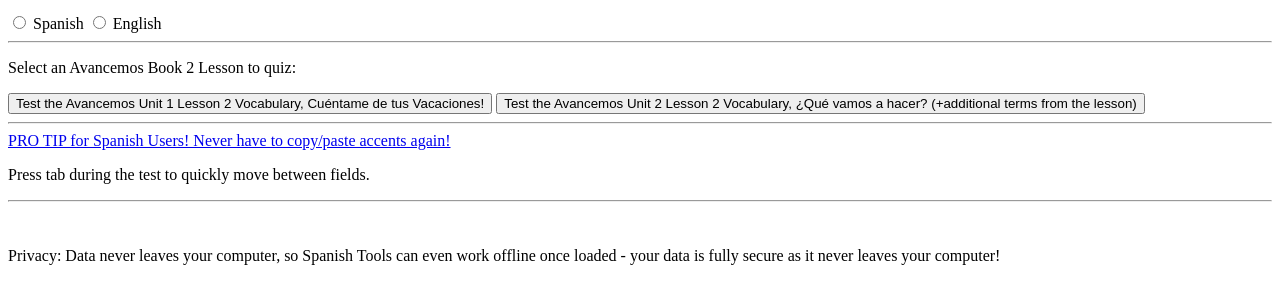
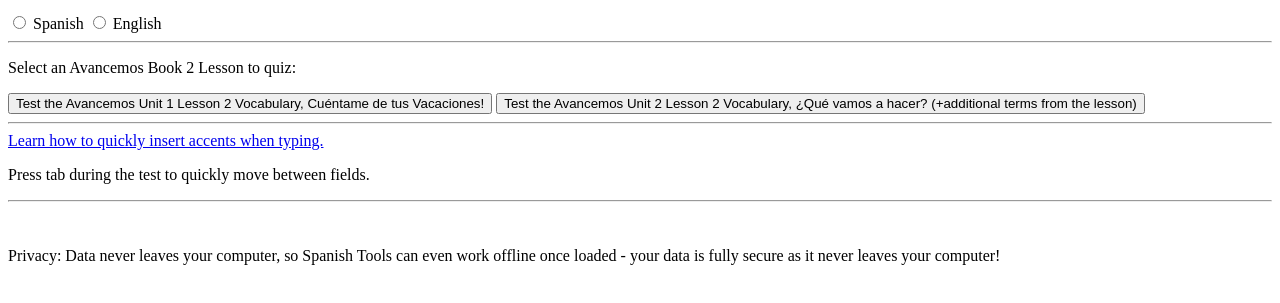
Before and after one commit to spanish-tools/spanish-tools.github.io, a plain HTML site: page index.html in a window 1280 px wide. Shown: the part 101-404 px from the top of the page. Drawn offline with Linux system fonts and the light colour scheme.

Commit message:
added us international help

```diff
--- a/index.html
+++ b/index.html
@@ -17,7 +17,7 @@
     <button id="avancemosU1L2" onclick = "avancemosU2L2()">Test the Avancemos Unit 2 Lesson 2 Vocabulary, ¿Qué vamos a hacer? (+additional terms from the lesson)</button>
     <hr>
     <div id="test-container">
-        <a href="https://studyspanish.com/typing-spanish-accents">PRO TIP for Spanish Users! Never have to copy/paste accents again!</a>
+        <a href="https://studyspanish.com/typing-spanish-accents">Learn how to quickly insert accents when typing.</a>
         <p>Press tab during the test to quickly move between fields.</p>
     </div>
     <hr>
```
